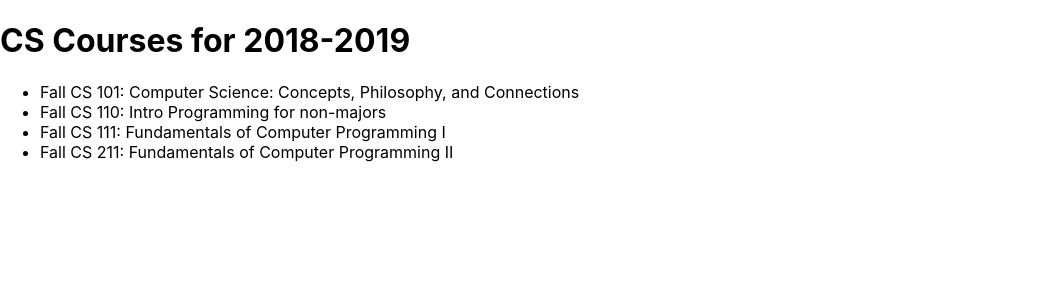
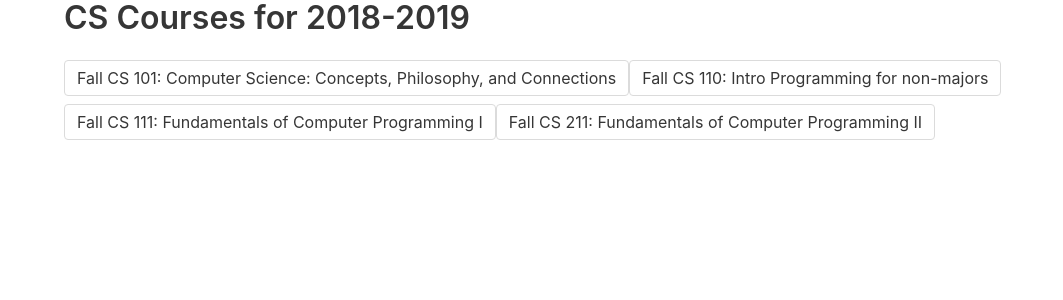
Before and after one commit to FrancisYL/class-scheduler, a React (Create React App) app: page / in a window 1280 px wide. Shown: the top 300 px of the page, without its empty margins (0-1063 px from the left). Built offline with nearby package versions, Linux system fonts and the light colour scheme.

Commit message:
finish slice 3

```diff
--- a/public/index.html
+++ b/public/index.html
@@ -19,6 +19,7 @@
       work correctly both with client-side routing and a non-root public URL.
       Learn how to configure a non-root public URL by running `npm run build`.
     -->
+    <link rel="stylesheet" href="https://cdnjs.cloudflare.com/ajax/libs/bulma/0.7.4/css/bulma.min.css">
     <title>CS Course Scheduler</title>
   </head>
   <body>
--- a/src/App.js
+++ b/src/App.js
@@ -34,23 +34,6 @@ const schedule = {
   ]
 };
 
-const App = () => (
-  <div>
-    <Banner title={ schedule.title } />
-    <CourseList courses = { schedule.courses } />
-  </div>
-);
-
-const Banner = ({ title }) => (
-  <h1>{ title }</h1>
-);
-
-const CourseList = ({ courses }) => (
-  <ul className="menu-list">
-    { courses.map(course => <Course course={ course } />) }
-  </ul>
-);
-
 const terms = {
   F: 'Fall',
   W: 'Winter',
@@ -65,10 +48,31 @@ const getCourseNumber = course => (
   course.id.slice(1, 4)
 );
 
-const Course = ({ course }) => (
-  <li>{ getCourseTerm(course) } CS { getCourseNumber(course) }: { course.title }</li>
+const Banner = ({ title }) => (
+  <h1 className="title">{ title }</h1>
 );
 
+const Course = ({ course }) => (
+  <li className="menu-item">
+    <button className="button">
+      { getCourseTerm(course) } CS { getCourseNumber(course) }: { course.title }
+    </button>
+  </li>
+);
 
+const CourseList = ({ courses }) => (
+  <ul className="menu-list buttons">
+    { courses.map(course => <Course key={ course.id } course={ course } />) }
+  </ul>
+);
+
+const App = () => (
+  <section>
+    <div className="container menu">
+      <Banner title={ schedule.title } />
+      <CourseList courses = { schedule.courses } />
+    </div>
+  </section>
+);
 
 export default App;
```
